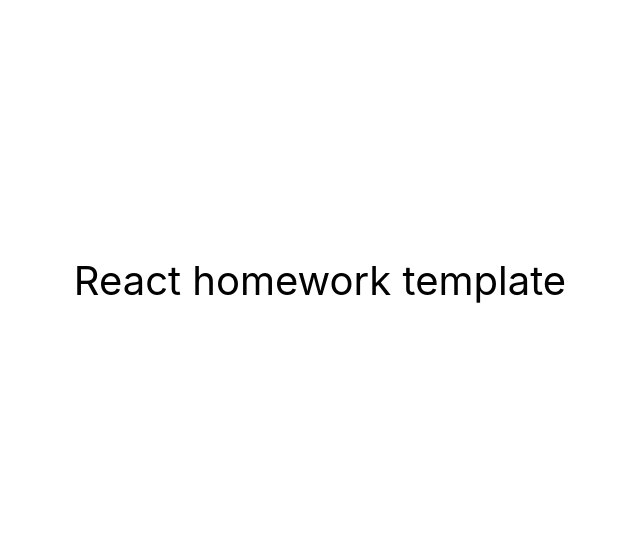
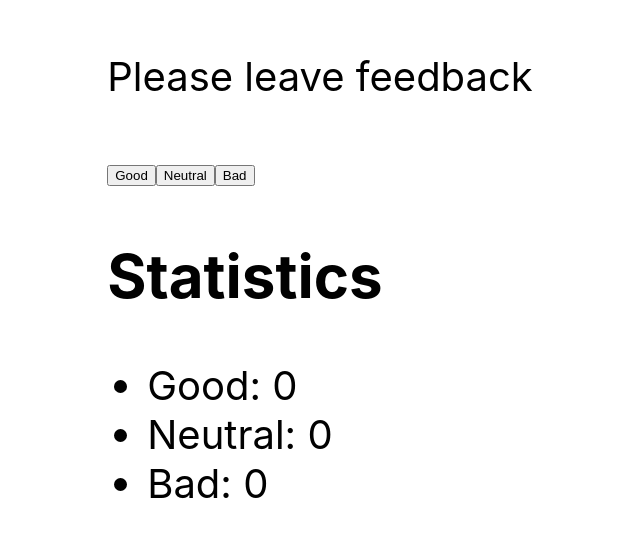
Before and after one commit to ElenaTatsenko/goit-react-hw-02-feedback, a React (Create React App) app: page / in a window 1280 px wide. Shown: the part 120-656 px from the top of the page, without its empty margins (320-960 px from the left). Built offline with nearby package versions, Linux system fonts and the light colour scheme.

Commit message:
add task 1 & some 3

```diff
--- a/public/index.html
+++ b/public/index.html
@@ -70,5 +70,6 @@
       To begin the development, run `npm start` or `yarn start`.
       To create a production bundle, use `npm run build` or `yarn build`.
     -->
+
   </body>
 </html>
--- a/src/components/App.jsx
+++ b/src/components/App.jsx
@@ -1,3 +1,5 @@
+import Feedback from "./Feedback/Feedback";
+
 export const App = () => {
   return (
     <div
@@ -10,7 +12,7 @@
         color: '#010101'
       }}
     >
-      React homework template
+      <Feedback/>
     </div>
   );
 };
--- /dev/null
+++ b/src/components/Feedback/Feedback.js
@@ -0,0 +1,49 @@
+import React from "react";
+import FeedbackOptions from "./FeedbackOptions"
+
+class Feedback extends React.Component {
+    state = {
+        good: 0,
+        neutral: 0,
+        bad: 0
+    }
+       handleIncrement = (e) => {
+
+
+           this.setState((prevState) => {
+               let option = e.target.textContent
+
+               if (option === 'Good') {
+                   return {
+                       good: prevState.good + 1
+                   };
+
+               } else if (option === 'Neutral') {
+                   return {
+                       neutral: prevState.neutral + 1
+                   };
+               } else {
+                   return {
+                       bad: prevState.bad + 1
+                   }
+               };
+
+           });
+    }
+    render() {
+        return (
+            <div className="Feedback">
+                <p className="Feedback__text">Please leave feedback</p>
+                <FeedbackOptions onLeaveFeedback={this.handleIncrement} options={['Good', 'Neutral', 'Bad']}/>
+                <h2 className="Feedback__statistics">Statistics</h2>
+                <ul>
+                    <li>Good: {this.state.good}</li>
+                    <li>Neutral: {this.state.neutral}</li>
+                    <li>Bad: {this.state.bad}</li>
+                </ul>
+            </div>
+
+        )
+    }
+}
+export default Feedback
--- /dev/null
+++ b/src/components/Feedback/FeedbackOptions.js
@@ -0,0 +1,15 @@
+import React from "react";
+import PropTypes from 'prop-types';
+
+const FeedbackOptions = ({ options, onLeaveFeedback }) => {
+    return <div className="FeedbackOptions">{
+        options.map(option => <button key={option} className="Feedback__btn" type="button" onClick={onLeaveFeedback}>{option}</button>)
+    }
+    </div >
+}
+
+FeedbackOptions.propTypes = {
+    options: PropTypes.arrayOf(PropTypes.string.isRequired),
+    onLeaveFeedback: PropTypes.func.isRequired
+}
+export default FeedbackOptions
```
Also changed, not shown: src/components/Feedback/Statistics.js (added).
